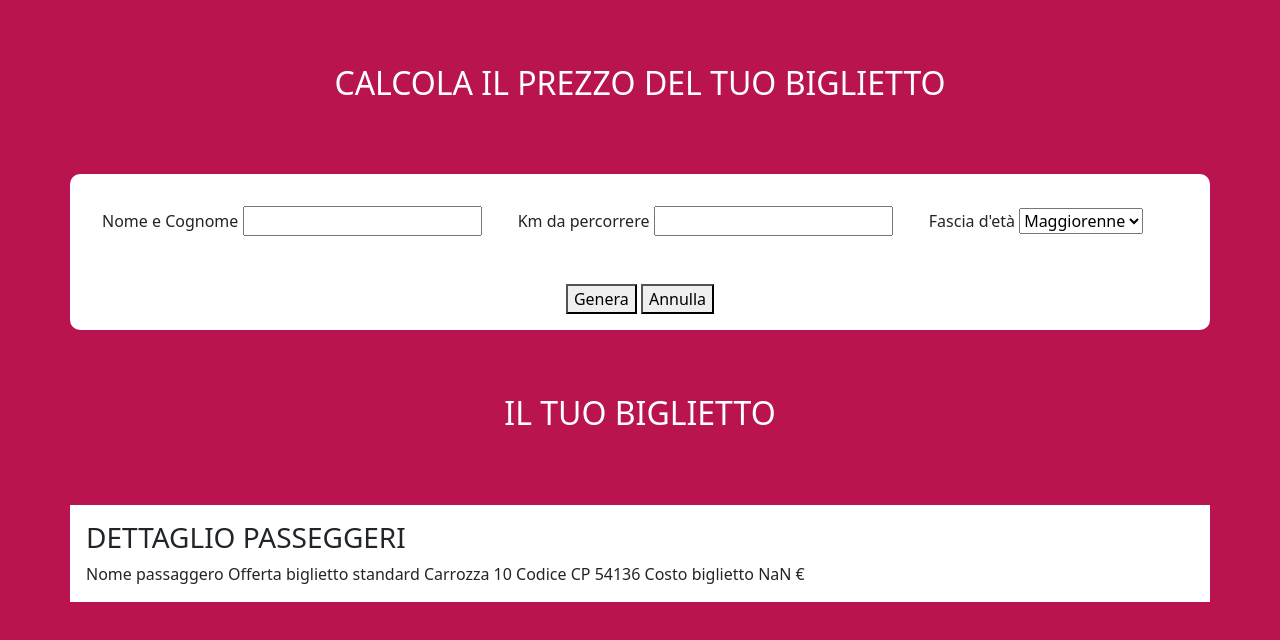
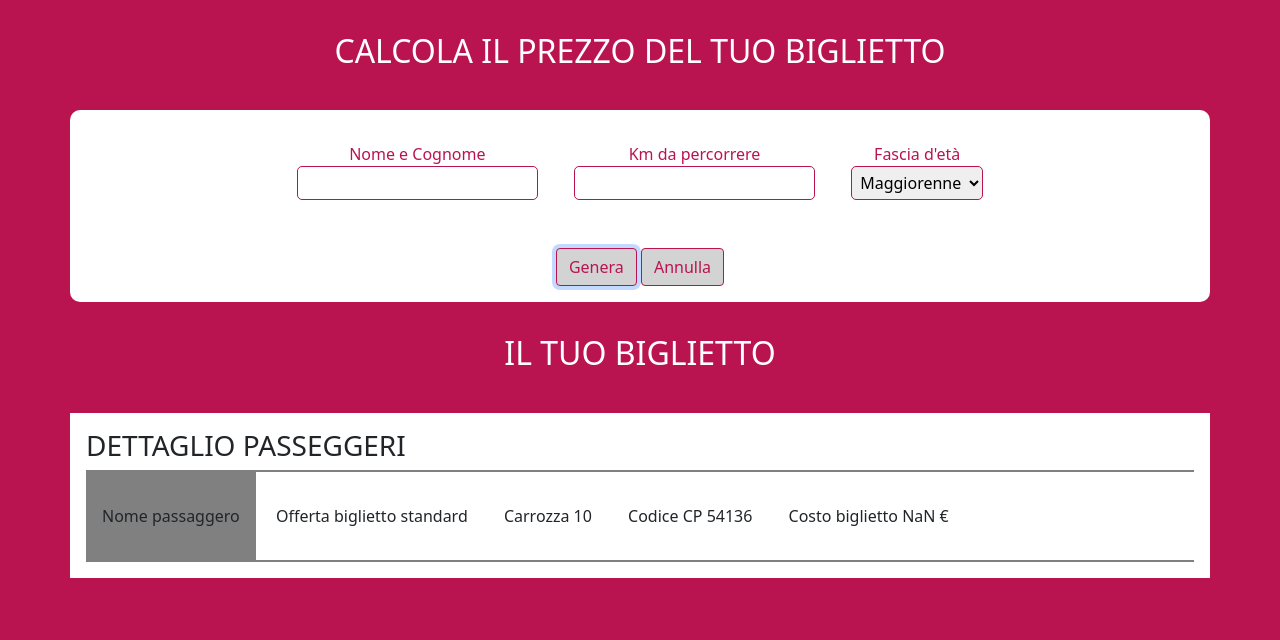
Before and after one commit to dbonafin/js-biglietto-treno-form, a plain HTML site: page index.html in a window 1280 px wide. Both pictures are taken after a click on the button "Genera". Drawn offline with nearby package versions, Linux system fonts and the light colour scheme.

Commit message:
final details done

```diff
--- a/css/style.css
+++ b/css/style.css
@@ -1,3 +1,5 @@
+/* COMMON */
+
 body {
     background-color: #b91450;
 }
@@ -6,7 +8,7 @@ h2 {
     text-transform: uppercase;
     color: white;
     text-align: center;
-    padding: 4rem 0;
+    padding: 2rem 0;
 }
 
 h3 {
@@ -22,12 +24,21 @@ h3 {
     padding: 1rem;
 }
 
+label {
+    color: #b91450;
+}
+
+input, select {
+    border: 1px solid #b91450;
+    border-radius: 5px;
+    padding: 4px;
+}
+
+/* TICKET CREATOR AREA */
+
 .ticket-creator {
     border-radius: 10px;
-}
-
-.ticket-result {
-    display: none;
+    text-align: center;
 }
 
 .ticket-creator > div:not(.buttons-area) {
@@ -40,10 +51,34 @@ h3 {
     padding-top: 2rem;
 }
 
-.ticket-result > div {
-    display: inline-block;
+.ms_button {
+    color: #b91450;
+    background-color: lightgray;
+    border-color: #b91450;
 }
 
+/* TICKET RESULT AREA */
+
+.ticket-result {
+    display: none;
+    margin-bottom: 3rem;
+}
+
+#ticket-name {
+    background-color: gray;
+}
+
+.result-info {
+    border-top: 2px solid gray;
+    border-bottom: 2px solid gray;
+}
+
+.result-info > div {
+    display: inline-block;
+    padding: 2rem 1rem;
+}
+
+/* SHOW THE RESULT OF THE TICKET */
 .active {
     display: block;
 }
--- a/index.html
+++ b/index.html
@@ -19,19 +19,19 @@
 
         <!-- NAME INPUT -->
         <div class="form-item">
-           <label for="user-name">Nome e Cognome</label>
+           <label for="user-name">Nome e Cognome</label> <br>
            <input type="text" id="user-name">
        </div>
 
        <!-- DISTANCE INPUT -->
        <div class="form-item">
-           <label for="user-km">Km da percorrere</label>
+           <label for="user-km">Km da percorrere</label> <br>
            <input type="number" id="user-km">
        </div>
 
        <!-- AGE INPUT -->
        <div class="form-item">
-           <label for="user-age">Fascia d'età</label>
+           <label for="user-age">Fascia d'età</label> <br>
 
            <select id="user-age">
                <option value="maggiorenne">Maggiorenne</option>
@@ -42,21 +42,27 @@
 
        <!-- BUTTONS AREA -->
        <div class="buttons-area">
-           <button id="create-button">Genera</button>
-           <button id="cancel-button">Annulla</button>
+           <button class="btn ms_button" id="create-button">Genera</button>
+           <button class="btn ms_button" id="cancel-button">Annulla</button>
        </div>
 
     </div>
 
+
+    <!-- TICKET AREA -->
+
     <h2>il tuo biglietto</h2>
-    <!-- TICKET AREA -->
     <div class="ticket-result container ms_info_box">
         <h3>dettaglio passeggeri</h3>
-        <div id="ticket-name"></div>
-        <div id="ticket-class"></div>
-        <div id="ticket-vagon"></div>
-        <div id="ticket-code"></div>
-        <div id="ticket-price"></div>
+
+        <div class="result-info">
+            <div id="ticket-name">Nome passaggero </div>
+            <div id="ticket-class"></div>
+            <div id="ticket-vagon"></div>
+            <div id="ticket-code"></div>
+            <div id="ticket-price"></div>
+        </div>
+
     </div>
 
     <script type="text/javascript" src="js/script.js"></script>
```
